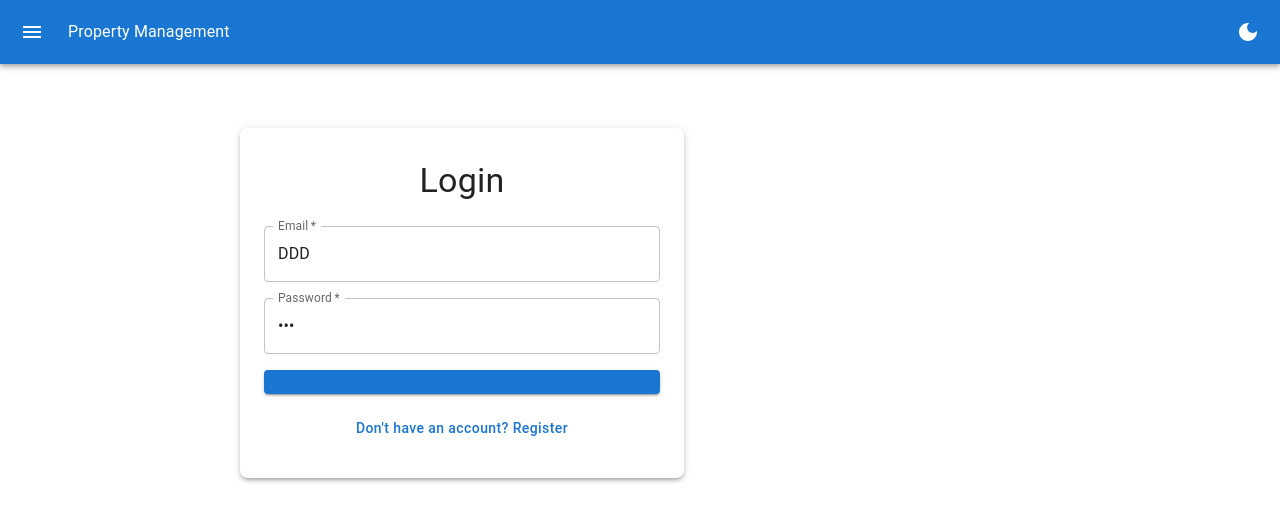
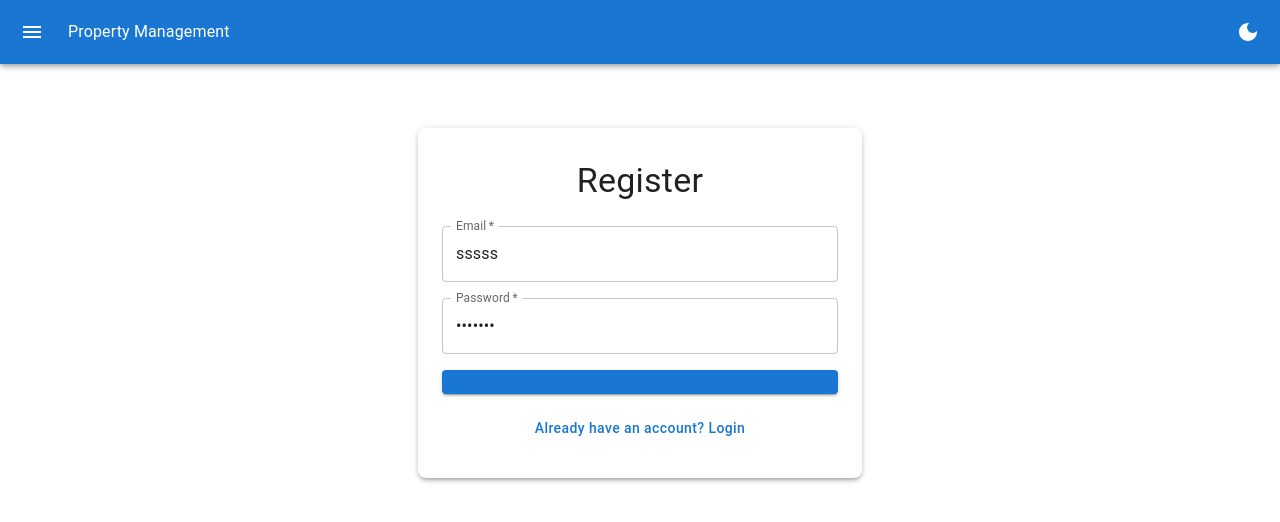
Before and after one commit to wai-yanphyo/My_Web_App_Project_001, a React (Vite) app in the folder Frontend/: page / in a window 1280 px wide. Shown: the top 522 px of the page. Built offline with nearby package versions, Linux system fonts and the light colour scheme.

Commit message:
active register page (only UI)

```diff
--- a/Frontend/src/Template.jsx
+++ b/Frontend/src/Template.jsx
@@ -4,6 +4,8 @@ import { Box, Container } from "@mui/material";
  import Header from "./components/Header";
  import AppDrawer from "./components/AppDrawer";
  import LoginPage from "./pages/LoginPage";
+  import RegisterPage from "./pages/RegisterPage";
+
 
 
  export default function Template() {
@@ -13,7 +15,8 @@ import { Box, Container } from "@mui/material";
 
       <Header />
       <AppDrawer />
-      <LoginPage />
+      {/* <LoginPage /> */}
+      <RegisterPage />
 
 
 
--- /dev/null
+++ b/Frontend/src/pages/RegisterPage.jsx
@@ -0,0 +1,54 @@
+
+import React, { useState } from 'react';
+import { Container, Box, Typography, TextField, Button, CircularProgress, Alert } from '@mui/material';
+
+const RegisterPage = () => {
+
+
+
+    return (
+        <Container maxWidth="xs" sx={{ mt: 8, mb: 4, p: 4, bgcolor: 'background.paper', borderRadius: 2, boxShadow: 3 }}>
+            <Typography variant="h4" component="h1" align="center" sx={{ mb: 3 }}>
+                Register
+            </Typography>
+            <Box component="form" onSubmit={'DDD'} sx={{ display: 'flex', flexDirection: 'column', gap: 2 }}>
+                <TextField
+                    label="Email"
+                    name="email"
+                    type="email"
+                    value={"sssss"}
+                    onChange={'sssss'}
+                    fullWidth
+                    required
+                />
+                <TextField
+                    label="Password"
+                    name="password"
+                    type="password"
+                    value={'hahahah'}
+                    onChange={'hahahha'}
+                    fullWidth
+                    required
+                />
+
+                <Button
+                    type="submit"
+                    variant="contained"
+                    color="primary"
+                    sx={{ p: 1.5, textTransform: 'none' }}
+                >
+                    {/* {loading ? <CircularProgress size={24} /> : 'Register'} */}
+                </Button>
+                <Button
+                    variant="text"
+
+                    sx={{ textTransform: 'none' }}
+                >
+                    Already have an account? Login
+                </Button>
+            </Box>
+        </Container>
+    );
+};
+
+export default RegisterPage;
```
